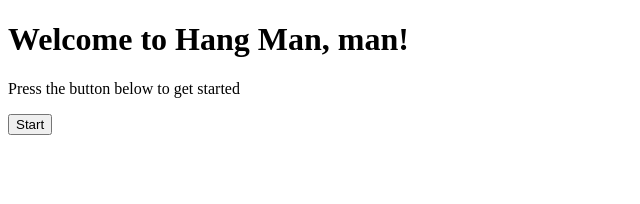
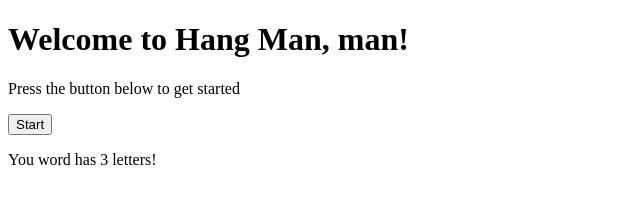
Before and after one commit to fidotheprince/hangman, a plain HTML site: page display.html in a window 1280 px wide. Both pictures are taken after a click on the button "Start". Shown: the whole page, without its empty margins (0-640 px from the left). Drawn offline with Linux system fonts and the light colour scheme.

Commit message:
can now display word count on browser

```diff
--- a/display.html
+++ b/display.html
@@ -9,10 +9,8 @@
 
 <h1>Welcome to Hang Man, man!</h1>
 <p> Press the button below to get started </p>
-<!-- word represented by under scores -->
-<p id="retrieveWord"></p>
-
-<button onclick="hiddenWord()">Start</button>
+<button onclick="selectWord()">Start</button>
+<p id="numOfLetters"></p>
 
 </body>
 </html>
--- a/game.js
+++ b/game.js
@@ -1,16 +1,23 @@
 
-function hiddenWord() {
+function selectWord() {
 
     //randomly select a word
     //us math to access index, display string at that index
+    //number of letters rendered on hmtl
+    //return length of word -> passed into -> hiddenWord()
 
     var wordBank = [ "cat", "hat", "bat", "spicy"];
     var wordIndex = Math.floor(Math.random() * wordBank.length);
     var lengthOfWord = wordBank[wordIndex].length;
 
-    for (i = 0; i <= lengthOfWord; i++) {
+    document.getElementById("numOfLetters").innerHTML = "You word has " + lengthOfWord + " letters!";
 
-        console.log( lengthOfWord[i] = "-")
+    return lengthOfWord;
 
-    }
 }
+
+function hiddeWord() {
+    //return word to html represented by underscores
+    console.log(lengthOfWord);
+
+}
```
